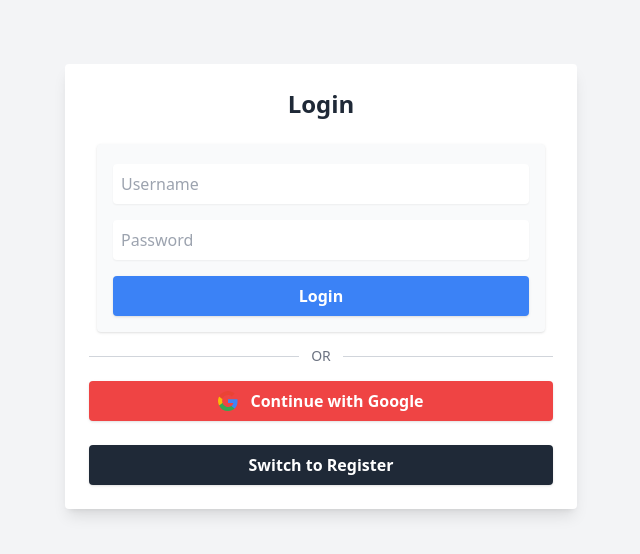
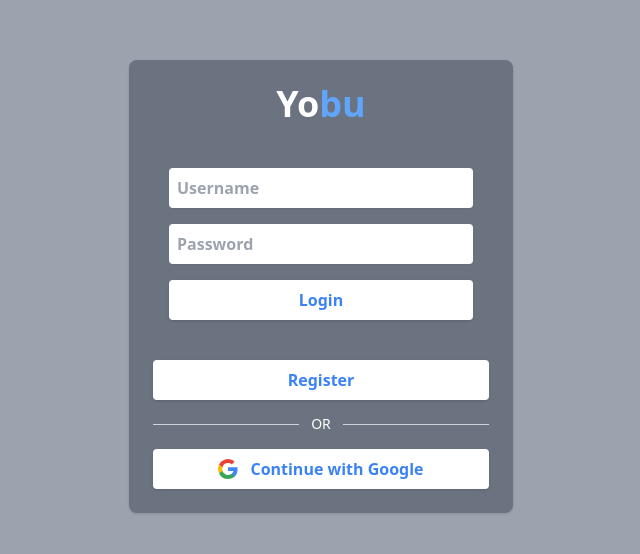
Before and after one commit to BrokenTime9/chatApp, a React (Create React App) app: page / in a window 1280 px wide. Shown: the part 114-668 px from the top of the page, without its empty margins (319-959 px from the left). Built offline with nearby package versions, Linux system fonts and the light colour scheme; no server answers.

Commit message:
minor change x

```diff
--- a/src/components/auth/authPage/authPage.jsx
+++ b/src/components/auth/authPage/authPage.jsx
@@ -10,18 +10,26 @@ const AuthPage = () => {
   };
 
   return (
-    <div className="flex items-center justify-center min-h-screen bg-gray-100">
-      <div className="space-y-6 max-w-lg w-full p-6 bg-white rounded shadow-lg">
-        <h1 className="text-center text-2xl font-bold text-gray-800">
-          {mode === "register" ? "Register" : "Login"}
+    <div className="flex items-center justify-center min-h-screen bg-gray-400">
+      <div className="space-y-6 max-w-sm w-full p-6 bg-gray-500 rounded-lg shadow">
+        <h1 className="text-center text-4xl text-white font-bold">
+          <h1>
+            Yo<span className="text-blue-400 ">bu</span>
+          </h1>
         </h1>
 
         {/* Register/Login Form */}
         <Register mode={mode} />
+        <button
+          onClick={toggleMode}
+          className="w-full py-2 px-2  bg-white text-blue-500 font-bold rounded shadow focus:outline-none "
+        >
+          {mode === "register" ? "Login" : "Register"}
+        </button>
 
         {/* Horizontal Line */}
         <div className="relative flex items-center justify-center">
-          <span className="absolute bg-white px-3 text-gray-500 text-sm">
+          <span className="absolute bg-gray-500 text-white px-3 text-gray-500 text-sm">
             OR
           </span>
           <hr className="w-full border-gray-300" />
@@ -31,12 +39,6 @@ const AuthPage = () => {
         <GoogleLoginButton mode={mode} />
 
         {/* Toggle Mode Button */}
-        <button
-          onClick={toggleMode}
-          className="w-full py-2 px-4 bg-gray-800 text-white font-semibold rounded shadow hover:bg-gray-900 focus:outline-none focus:ring-2 focus:ring-gray-800 focus:ring-offset-2"
-        >
-          Switch to {mode === "register" ? "Login" : "Register"}
-        </button>
       </div>
     </div>
   );
--- a/src/components/auth/googleAuth/google.jsx
+++ b/src/components/auth/googleAuth/google.jsx
@@ -1,5 +1,3 @@
-import React, { useContext } from "react";
-
 const GOOGLE_CLIENT_ID = process.env.REACT_APP_GOOGLE_CLIENT_ID;
 
 let url = [
@@ -28,7 +26,7 @@ export const GoogleLoginButton = ({ mode }) => {
   return (
     <button
       onClick={loginWithGoogle}
-      className="w-full py-2 px-4 bg-red-500 text-white font-semibold rounded shadow hover:bg-red-600 focus:outline-none focus:ring-2 focus:ring-red-500 focus:ring-offset-2 flex items-center justify-center space-x-3"
+      className="w-full py-2 px-4 bg-white text-blue-500 font-bold rounded shadow flex items-center justify-center space-x-3 focus:outline-none"
     >
       {/* Google Icon */}
       <div className="w-5 h-5">
--- a/src/components/auth/localAuth/register.jsx
+++ b/src/components/auth/localAuth/register.jsx
@@ -38,12 +38,12 @@ const Register = ({ mode }) => {
   return (
     <form
       onSubmit={handleSubmit}
-      className="space-y-4 max-w-md mx-auto p-4 bg-gray-50 rounded shadow"
+      className="space-y-4 max-w-md mx-auto p-4 bg-gray-500 rounded "
     >
       <input
         type="text"
         id="username"
-        className="mt-1 p-2 block w-full rounded border-gray-300 shadow-sm focus:border-blue-500 focus:ring-blue-500"
+        className="mt-1 p-2 block w-full rounded bg-white text-black font-semibold border-gray-500 shadow-sm focus:outline-none"
         placeholder="Username"
         value={username}
         onChange={(e) => setUsername(e.target.value)}
@@ -53,7 +53,7 @@ const Register = ({ mode }) => {
       <input
         type="password"
         id="password"
-        className="mt-1 p-2 block w-full rounded border-gray-300 shadow-sm focus:border-blue-500 focus:ring-blue-500"
+        className="mt-1 p-2 block w-full rounded bg-white text-black font-semibold border-gray-300 shadow-sm focus:outline-none"
         placeholder="Password"
         value={password}
         onChange={(e) => setPassword(e.target.value)}
@@ -62,7 +62,7 @@ const Register = ({ mode }) => {
 
       <button
         type="submit"
-        className="w-full py-2 px-4 bg-blue-500 text-white font-semibold rounded shadow hover:bg-blue-600 focus:outline-none focus:ring-2 focus:ring-blue-500 focus:ring-offset-2"
+        className="w-full py-2 px-4 bg-white text-blue-500 font-bold rounded shadow "
       >
         {mode === "register" ? "Register" : "Login"}
       </button>
```
